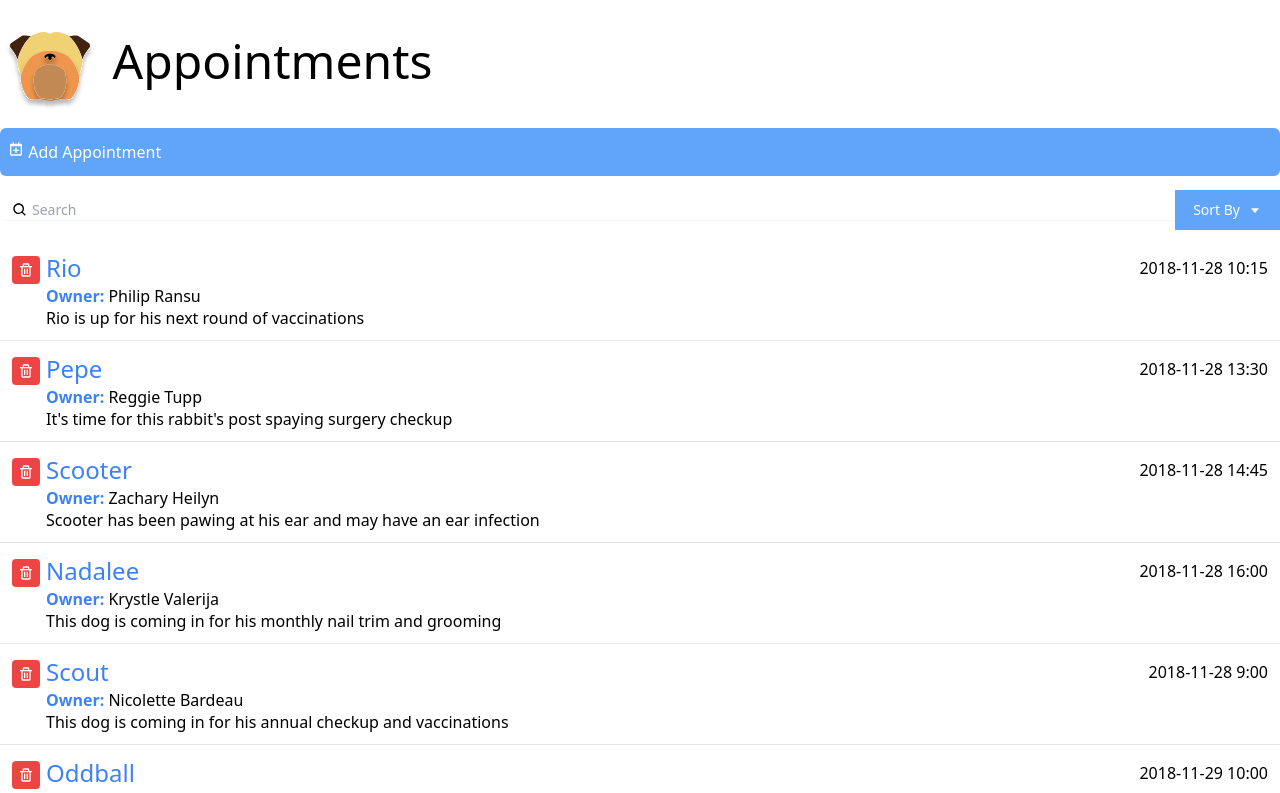
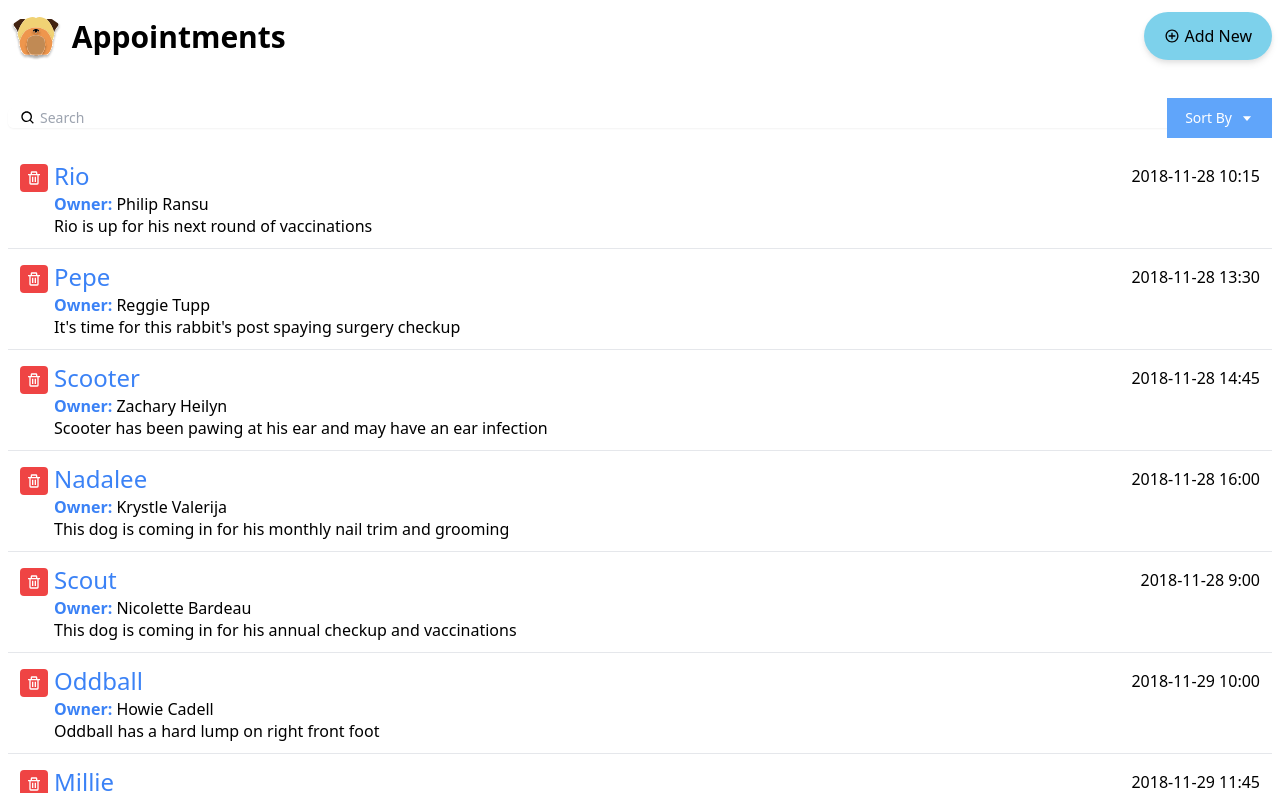
Before and after one commit to Duke0404/Appointments, a React (Create React App) app: page / in a window 1280 px wide. Shown: the top 793 px of the page. Built offline with nearby package versions, Linux system fonts and the light colour scheme.

Commit message:
Added Accent colors

```diff
--- a/src/components/AddAppointment/AddAppointment.tsx
+++ b/src/components/AddAppointment/AddAppointment.tsx
@@ -2,7 +2,7 @@
 import React, { useState } from "react"
 
 //Icons
-import { BiCalendarPlus } from "react-icons/bi"
+import { IoMdAddCircleOutline } from "react-icons/io"
 
 //Interfaces
 import { AppointmentInterface } from "../AppointmentInfo/AppointmentInfo"
@@ -39,13 +39,25 @@ const AddAppointment = (props: AddAppointmentProps): JSX.Element => {
 	}
 
 	return (
-		<div>
+		<>
 			<button
 				onClick={() => setToggleForm((value: boolean) => !value)}
-				className={`bg-blue-400 text-white px-2 py-3 w-full text-left
-					${ toggleForm ? "rounded-t-md" : "rounded-md"}`}
+				className="
+					bg-accent-secondary-1
+					py-3
+					px-5
+					rounded-full
+					fixed
+					right-2
+					bottom-5
+					md:top-3
+					md:bottom-auto
+					drop-shadow-md
+					hover:bg-accent-secondary-2
+					active:shadow-lg
+				"
 			>
-				<div><BiCalendarPlus className="inline-block align-text-top" /> Add Appointment</div>
+				<IoMdAddCircleOutline className="inline mb-1" /> Add New
 			</button>
 
 			{
@@ -150,7 +162,7 @@ const AddAppointment = (props: AddAppointmentProps): JSX.Element => {
 					</div>
 				</div>
 			}
-		</div>
+		</>
 	)
 }
 
--- a/src/components/App/App.tsx
+++ b/src/components/App/App.tsx
@@ -98,15 +98,13 @@ const App = (): JSX.Element => {
 
 	return (
 		<div className='
-			container
-			mx-auto
-			mt-4
-			font-thin
+			m-2
 		'>
-			<h1 className='text-5xl mb-3'>
-				<img src={bulldogIcon} alt="Clinic Icon" className="
+			<h1 className='text-3xl mb-3 font-semibold'>
+				<img src={bulldogIcon} alt="Clinic Logo" className="
 					inline
-					height-10
+					w-14
+					mb-2
 				"/> Appointments
 			</h1>
 
--- a/src/index.css
+++ b/src/index.css
@@ -1,3 +1,12 @@
 @tailwind base;
 @tailwind components;
 @tailwind utilities;
+
+#root {
+    --accent-secondary-1: #7DD1EB;
+    --accent-secondary-2: #7d9bd6;
+    --accent-primary-1: #F0D274;
+    --accent-primary-2: #EE964D;
+    --accent-primary-3: #C18A54;
+    --accent-primary-4: #422311;
+}
--- a/tailwind.config.js
+++ b/tailwind.config.js
@@ -1,8 +1,17 @@
 /** @type {import('tailwindcss').Config} */
 module.exports = {
-  content: ["./src/**/*.{js,jsx,ts,tsx}"],
-  theme: {
-    extend: {},
-  },
-  plugins: [],
+	content: ["./src/**/*.{js,jsx,ts,tsx}"],
+	theme: {
+		extend: {
+			colors: {
+				"accent-secondary-1" : "var(--accent-secondary-1)",
+				"accent-secondary-2" : "var(--accent-secondary-2)",
+				"accent-primary-1" : "var(--accent-primary-1)",
+				"accent-primary-2" : "var(--accent-primary-2)",
+				"accent-primary-3" : "var(--accent-primary-3)",
+				"accent-primary-4" : "var(--accent-primary-4)",
+			},
+		},
+	},
+	plugins: [],
 };
```
